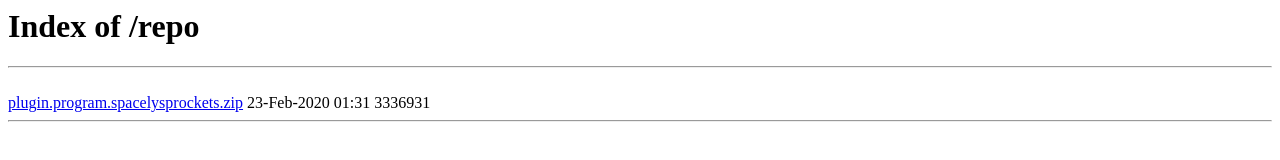
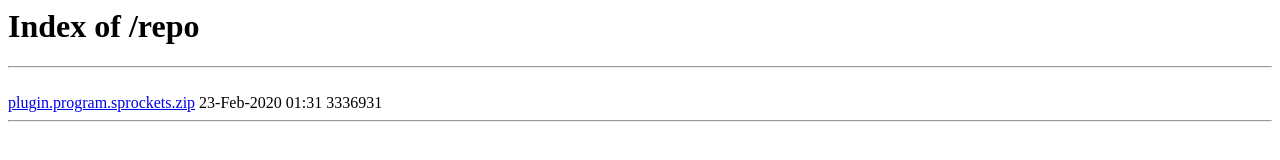
Before and after one commit to MainStreetUSA/Spaceley-Sprockets.github.io, a plain HTML site: page index.html in a window 1280 px wide. Drawn offline with Linux system fonts and the light colour scheme.

Commit message:
dir change

```diff
--- a/index.html
+++ b/index.html
@@ -2,7 +2,7 @@
 <body bgcolor="white">
 <h1>Index of /repo</h1><hr>
 <br />
-<a href="plugin.program.spacelysprockets.zip">plugin.program.spacelysprockets.zip</a>              23-Feb-2020 01:31              3336931
+<a href="plugin.program.sprockets.zip">plugin.program.sprockets.zip</a>              23-Feb-2020 01:31              3336931
 <hr>
 
 </body></html>
```
